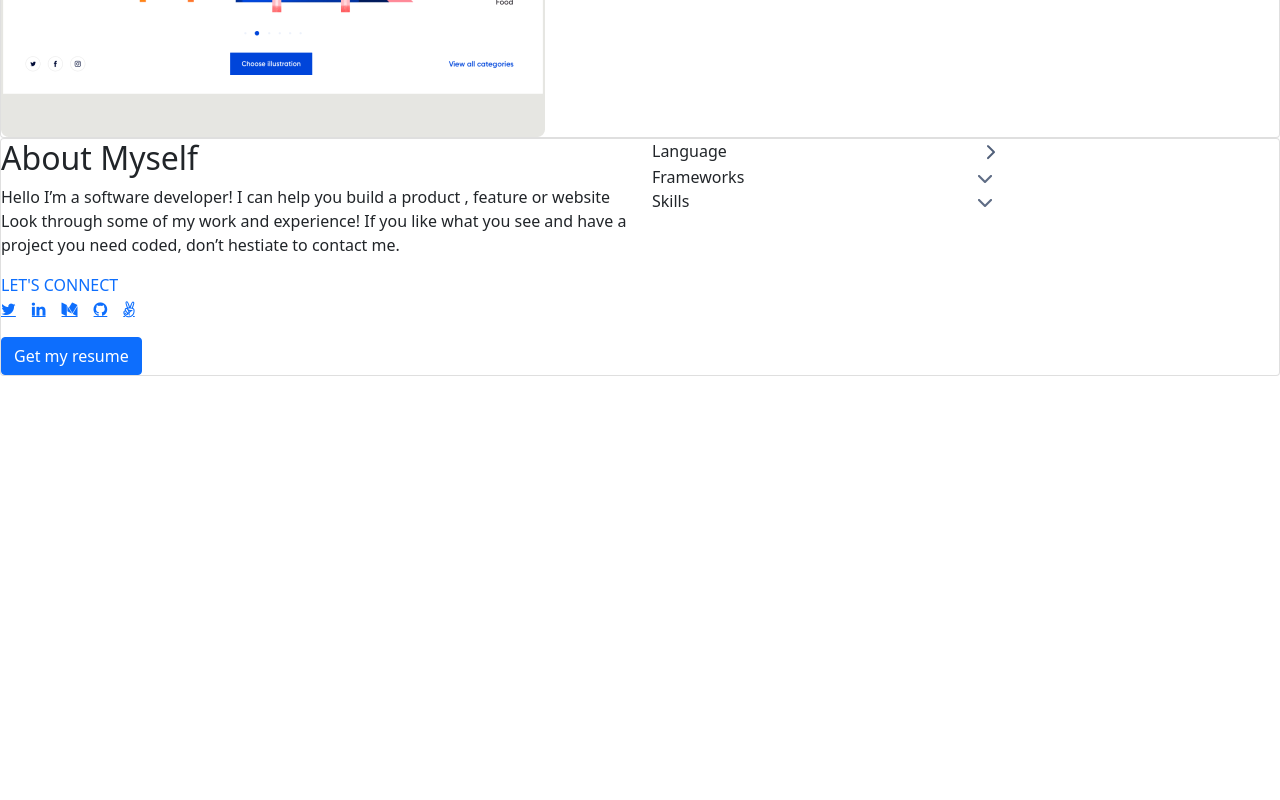
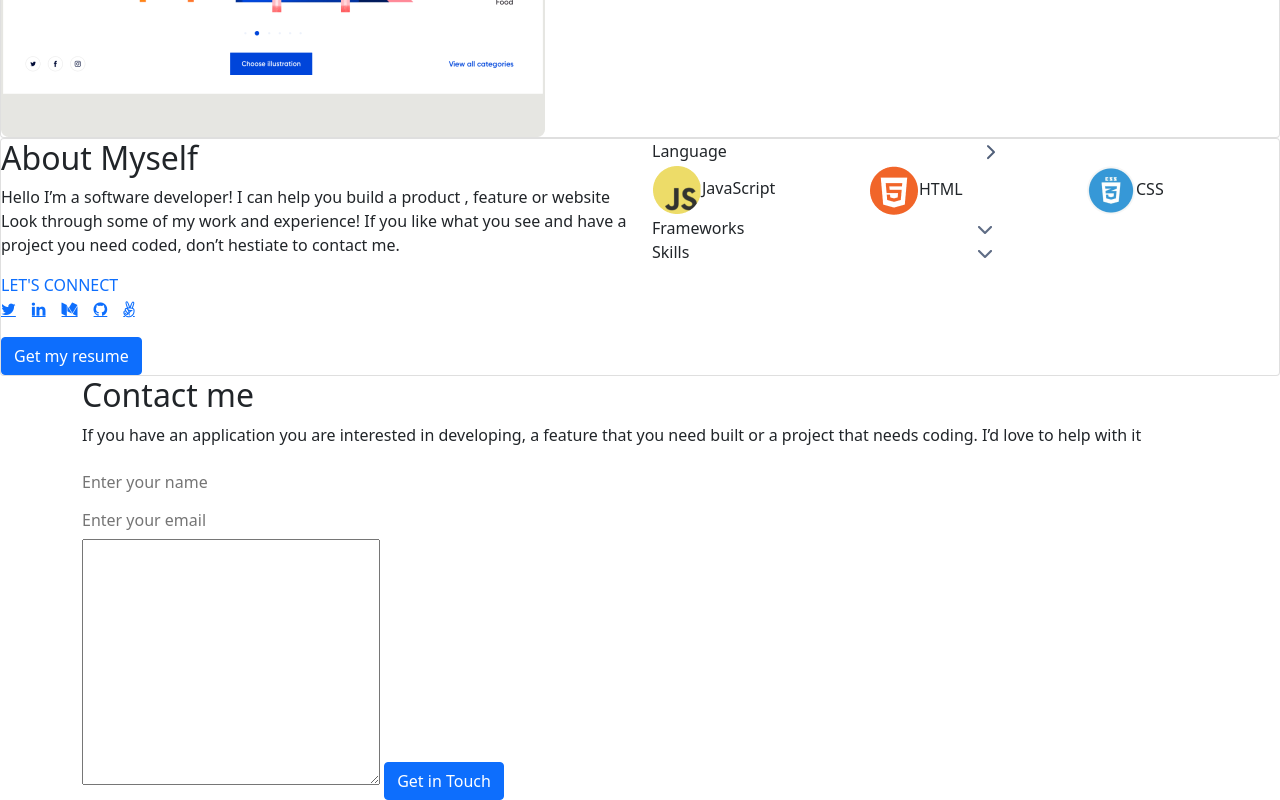
Before and after one commit to Matthieu96Code/Bootstrap-framework-project, a plain HTML site: page index.html in a window 1280 px wide. Shown: the part 560-1360 px from the top of the page. Before the commit the page ends 936 px from the top, so only its background shows below. Drawn offline with nearby package versions, Linux system fonts and the light colour scheme.

Commit message:
Modify work section

```diff
--- a/index.html
+++ b/index.html
@@ -85,6 +85,11 @@
                         <div class="col">Language</div>
                         <div class="col"><img src="images/right.png" ></div>
                     </div>
+                       <div class="row ">
+                          <div class="col"><img src="images/js.png" alt="JavaScript icon">JavaScript</div>
+                          <div class="col"><img src="images/html.png" alt="html icon">HTML</div>
+                          <div class="col"><img src="images/css.png" alt="css icon">CSS</div>
+                       </div>
                     <div class="row">
                         <div class="col">Frameworks</div>
                         <div class="col"><img src="images/down.png" ></div>
@@ -124,6 +129,23 @@
             </div>
         </div>
     </section>
+    <!-- contact section -->
+    <section class="contact-section">
+        <div class="container justify-content-center">
+            <div class="row flex-column justify-content-center">
+                <div class="col">
+                    <h2>Contact me</h2>
+                    <p class="text">If you have an application you are interested in developing, a feature that you need built or a project that needs coding. I’d love to help with it </p>
+                </div>
+                <div class="col">
+                    <input type="text" class="form-control-plaintext" placeholder="Enter your name" required>
+                    <input type="email" class="form-control-plaintext" placeholder="Enter your email" required>
+                    <textarea name="comment" id="textarea" cols="30" rows="10" required></textarea>
+                    <button type="submit" class="btn btn-primary">Get in Touch</button>
+                </div>
+            </div>
+        </div>
+    </section>
     <script src="https://cdn.jsdelivr.net/npm/bootstrap@5.0.2/dist/js/bootstrap.bundle.min.js" integrity="sha384-MrcW6ZMFYlzcLA8Nl+NtUVF0sA7MsXsP1UyJoMp4YLEuNSfAP+JcXn/tWtIaxVXM" crossorigin="anonymous"></script>
 </body>
 </html>
```
